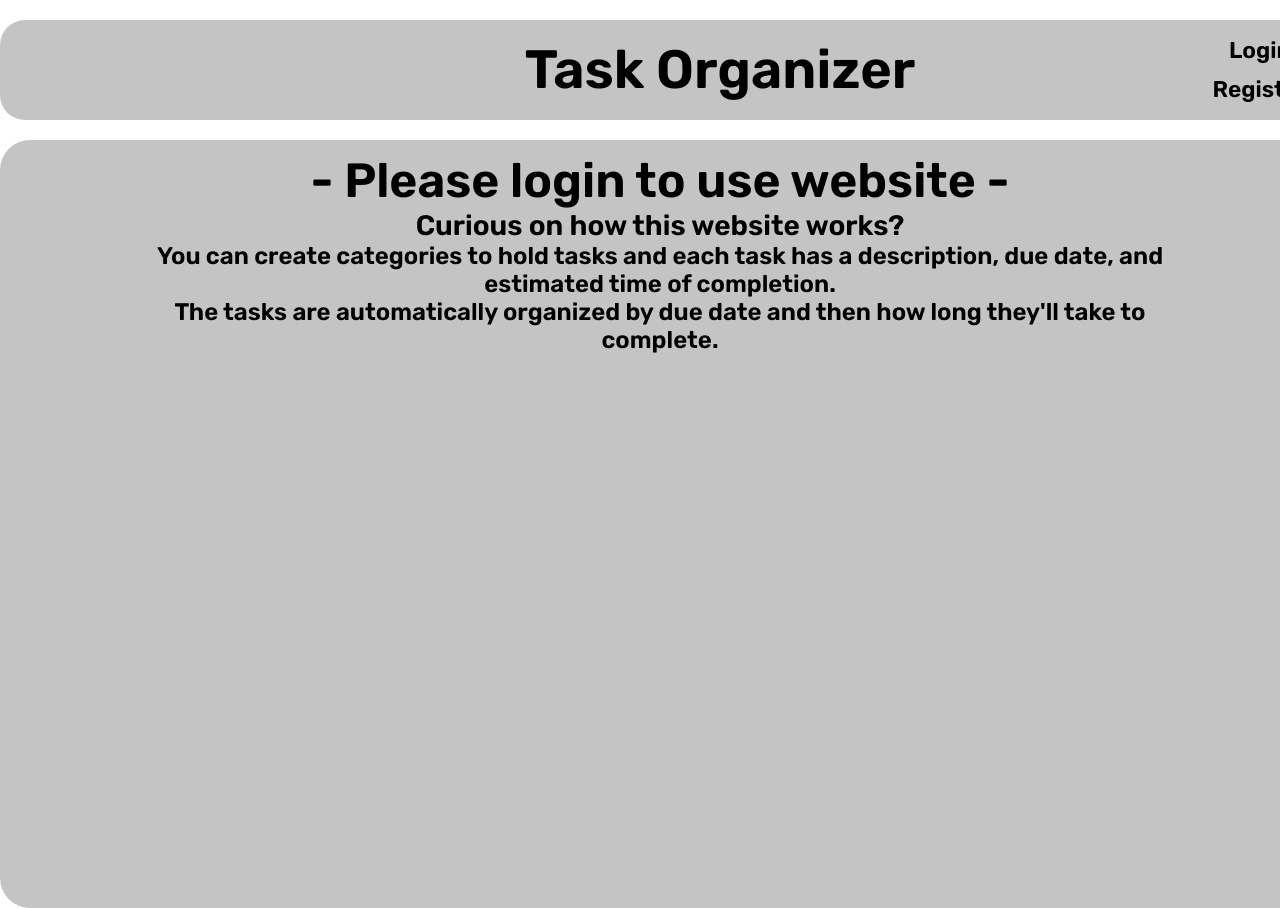
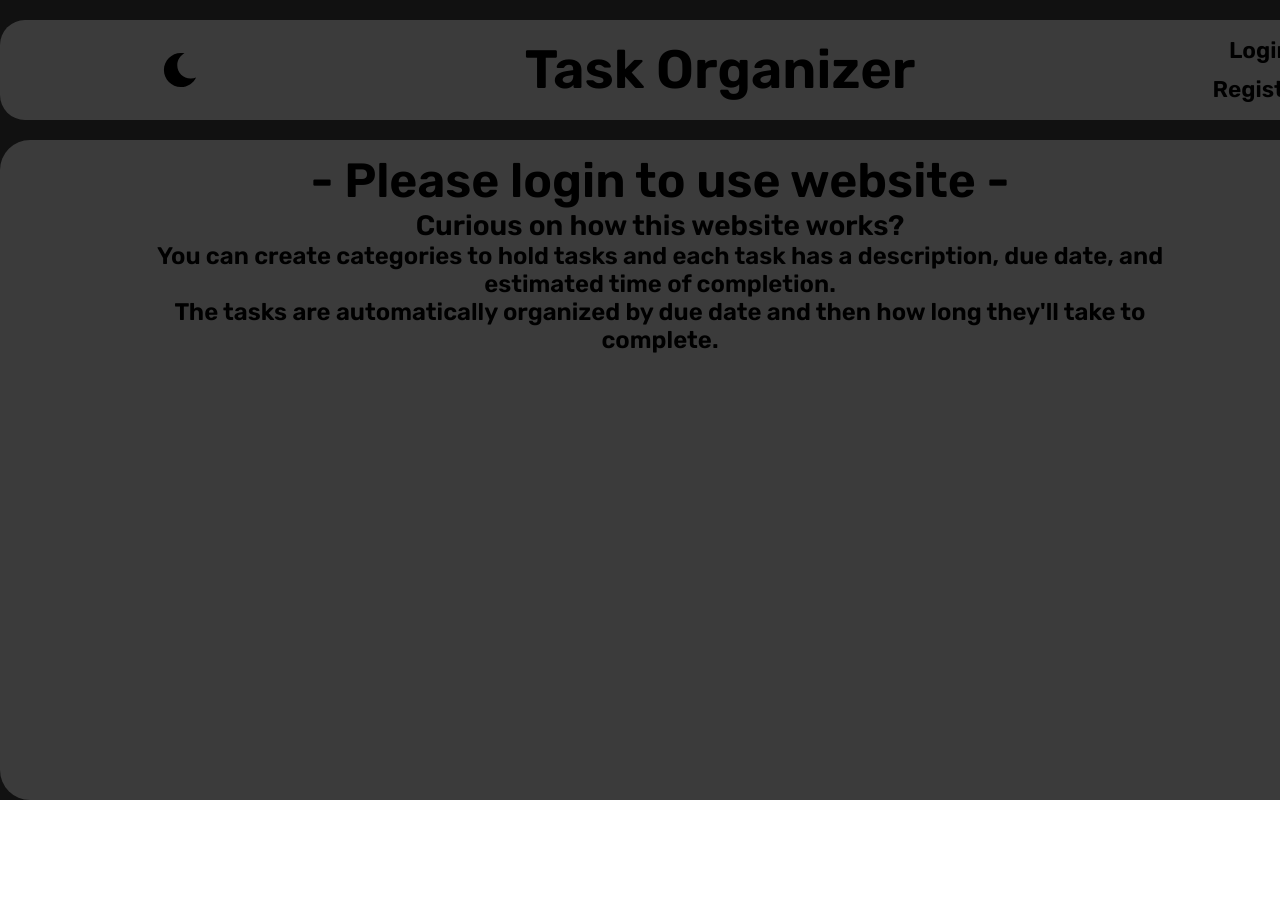
Before and after one commit to isaacfolmsbee/TaskOrganizerClient, a Vue app: page / in a window 1280 px wide. Shown: the top 908 px of the page. After the commit the page ends 800 px from the top, so only its background shows below. Built offline with nearby package versions, Linux system fonts and the light colour scheme.

Commit message:
Integrated a theme selector

```diff
--- a/src/App.vue
+++ b/src/App.vue
@@ -1,6 +1,8 @@
 <template>
-	<div id="app">
-		<Header />
+	<div id="app" :class="{ light: lightTheme }">
+		<Header
+			:lightTheme="lightTheme"
+			@changeTheme="lightTheme = !lightTheme" />
 		<!-- <Notice /> -->
 		<div class="body-wrapper">
 			<Tasks />
@@ -19,7 +21,12 @@ export default {
 		Header,
 		Tasks,
 		// Notice
-	}
+	},
+	data() {
+		return {
+			lightTheme: false,
+		}
+	},
 }
 </script>
 
@@ -30,25 +37,50 @@ export default {
 }
 
 :root {
-	background-color: #ffffff;
 	font-size: 24px;
+}
+
+#app {
+	--background: #111111;
+	--background-offset: #202020;
+	--background-secondary: #3b3b3b;
+	--background-tertiary: #939393;
+	--dark-red: #992222;
+	--light-red: #c33737;
+	--text: #000000;
+	--text-offset: #494949;
+	--text-secondary: #222222;
+	--border-color: #ffffff;
+
+	margin: 0;
+	height: 100vh;
+
+	display: flex;
+	flex-direction: column;
+
+	background-color: var(--background);
 	font-family: 'Rubik', sans-serif;
 }
 
-body {
-	margin: 0;
-	min-height: 100vh;
-
-	display: flex;
-	flex-direction: column;
+#app.light {
+	--background: #ffffff;
+	--background-offset: #dfdfdf;
+	--background-secondary: #C4C4C4;
+	--background-tertiary: #6C6C6C;
+	--dark-red: #992222;
+	--light-red: #c33737;
+	--text: #000000;
+	--text-offset: #494949;
+	--text-secondary: #222222;
+	--border-color: #000000;
 }
 
 .body-wrapper {
 	width: 55rem;
-	height: 32rem;
+	max-height: 32rem;
 	flex: 1;
 	margin: 0 auto;
 	border-radius: 30px;
-	background-color: #C4C4C4;
+	background-color: var(--background-secondary);
 }
 </style>
--- a/src/components/Header.vue
+++ b/src/components/Header.vue
@@ -6,6 +6,9 @@
 			:title="modal.title"
 			@closeModal="closeModal()" />
 		<div class="theme-selector">
+			<img src="moon.svg" alt="Moon icon for website theme selection"
+				:class="{ white: lightTheme }"
+				@click="$emit('changeTheme')" >
 		</div>
 		<div class="title">
 			<a href="/">Task Organizer</a>
@@ -27,6 +30,12 @@ export default {
 	name: "Header",
 	components: {
 		Modal,
+	},
+	props: {
+		lightTheme: {
+			type: Boolean,
+			required: true,
+		}
 	},
 	data() {
 		return {
@@ -81,15 +90,28 @@ export default {
 	width: 60rem;
 	height: 100px;
 	margin: 20px auto 20px auto;
-	background-color: #C4C4C4;
+	background-color: var(--background-secondary);
 	border-radius: 25px;
 	display: grid;
 	grid-template-columns: 1fr 2fr 1fr;
 }
 
-/* .theme-selector {
-	Fill in later
-} */
+.theme-selector {
+	display: flex;
+	justify-content: center;
+	align-items: center;
+}
+
+.theme-selector img {
+	width: 1.45rem;
+	height: 1.45rem;
+	cursor: pointer;
+	transition: 400ms;
+}
+
+.white {
+	filter: invert(100%);
+}
 
 .title {
 	display: flex;
@@ -100,7 +122,7 @@ export default {
 .title a {
 	font-size: 2.25em;
 	text-decoration: none;
-	color: #000000;
+	color: var(--text);
 	font-weight: 700;
 }
 
@@ -117,13 +139,13 @@ export default {
 	border-radius: 10px;
 	font-size: 0.95em;
 	text-decoration: none;
-	color: #000000;
+	color: var(--text);
 	font-weight: 500;
 	cursor: pointer;
 	transition: 400ms;
 }
 
 .links a:hover {
-	background-color: #6C6C6C;
+	background-color: var(--background-tertiary);
 }
 </style>
--- a/src/components/Modal.vue
+++ b/src/components/Modal.vue
@@ -229,7 +229,7 @@ export default {
 }
 
 #modal-close:hover {
-	color: #992222;
+	color: var(--dark-red);
 }
 
 .modal-body #notice {
@@ -240,7 +240,7 @@ export default {
 	padding: 0.225rem 0.325rem;
 	margin: -0.2rem 0;
 	border-radius: 15px;
-	background-color: #c33737;
+	background-color: var(--light-red);
 }
 
 .modal-body input {
--- a/src/components/Task/AddTask.vue
+++ b/src/components/Task/AddTask.vue
@@ -24,7 +24,7 @@ export default {
 .add-task h4 {
 	padding: 0.1rem 0.2rem;
 	font-size: 0.65rem;
-	background-color: #6C6C6C;
+	background-color: var(--background-tertiary);
 	border-radius: 10px;
 	cursor: pointer;
 }
@@ -33,8 +33,8 @@ export default {
 	width: 42.5%;
 	height: 0.2rem;
 	margin: 0 0.5rem;
-	background-color: #6C6C6C;
-	border: 1.5px solid #6C6C6C;
+	background-color: var(--background-tertiary);
+	border: 1.5px solid var(--background-tertiary);
 	border-radius: 10px;
 }
 </style>
--- a/src/components/Task/Main.vue
+++ b/src/components/Task/Main.vue
@@ -194,7 +194,7 @@ export default {
 /* Firefox scroll-bar */
 .task-list {
 	scrollbar-width: 0.5rem;
-	scrollbar-color: #000000 #6C6C6C;
+	scrollbar-color: var(--border-color) var(--background-tertiary);
 }
 
 /* Chrome, Edge, and Safari scroll-bar */
@@ -203,14 +203,14 @@ export default {
 }
 
 .task-list::-webkit-scrollbar-track {
-	background: #6C6C6C;
+	background: var(--background-tertiary);
 	border-radius: 15px;
 }
 
 .task-list::-webkit-scrollbar-thumb {
-	background-color: #C4C4C4;
+	background-color: var(--background-secondary);
 	border-radius: 15px;
-	border: 3px solid #6C6C6C;
+	border: 3px solid var(--background-tertiary);
 }
 
 .notice {
--- a/src/components/Task/TabBar.vue
+++ b/src/components/Task/TabBar.vue
@@ -11,7 +11,7 @@
 			<h1
 				v-if="name == selectedCategory"
 				@click="$emit('deleteCategory')"
-				style="margin-left: 0.4rem; color: #c33737">
+				style="margin-left: 0.4rem; color: var(--light-red)">
 				-
 			</h1>
 		</div>
@@ -59,7 +59,7 @@ export default {
 	padding: 0.225rem 0.5rem;
 	border-radius: 15px;
 	margin: 0 0.25rem;
-	background-color: #6C6C6C;
+	background-color: var(--background-tertiary);
 }
 
 .task-tab .category h1 {
--- a/src/components/Task/Task.vue
+++ b/src/components/Task/Task.vue
@@ -81,7 +81,7 @@ export default {
 	display: grid;
 	grid-template-columns: 9fr 1fr;
 	grid-template-rows: 1fr 3fr;
-	background-color: #6C6C6C;
+	background-color: var(--background-tertiary);
 	cursor: default;
 
 }
@@ -91,7 +91,7 @@ export default {
 }
 
 .task-wrapper.deleted {
-	background-color: #c33737;
+	background-color: var(--light-red);
 	transition: 350ms;
 }
 
@@ -106,7 +106,7 @@ export default {
 .task-datetime p {
 	display: inline;
 	width: 50%;
-	color: #222222;
+	color: var(--text-secondary);
 }
 
 .task-datetime p:first-child {
@@ -143,11 +143,11 @@ export default {
 .task-buttons h4 {
 	margin: auto 0;
 	cursor: pointer;
-	color: #222222;
+	color: var(--text-secondary);
 	transition: color 400ms;
 }
 
 .task-buttons h4:hover {
-	color: #000000;
+	color: var(--text);
 }
 </style>
```
Also changed, not shown: public/moon.svg (added).
